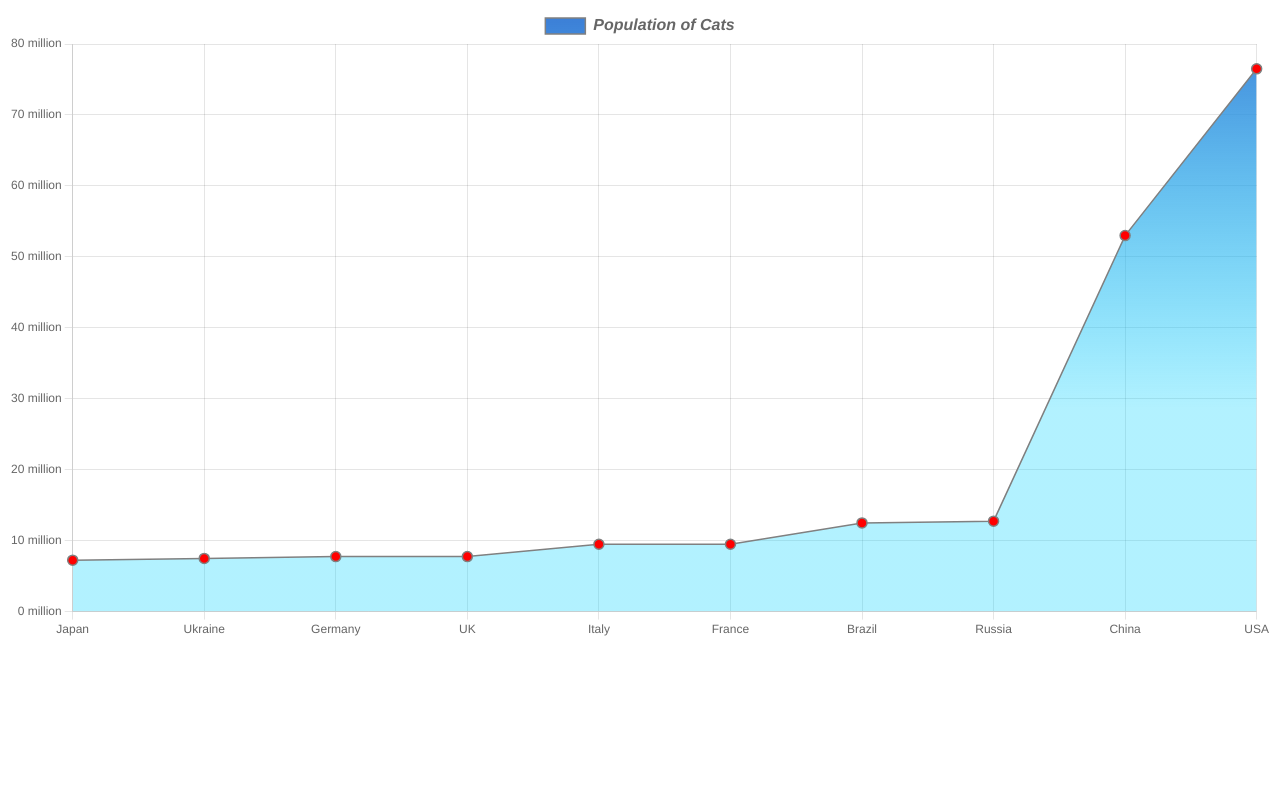
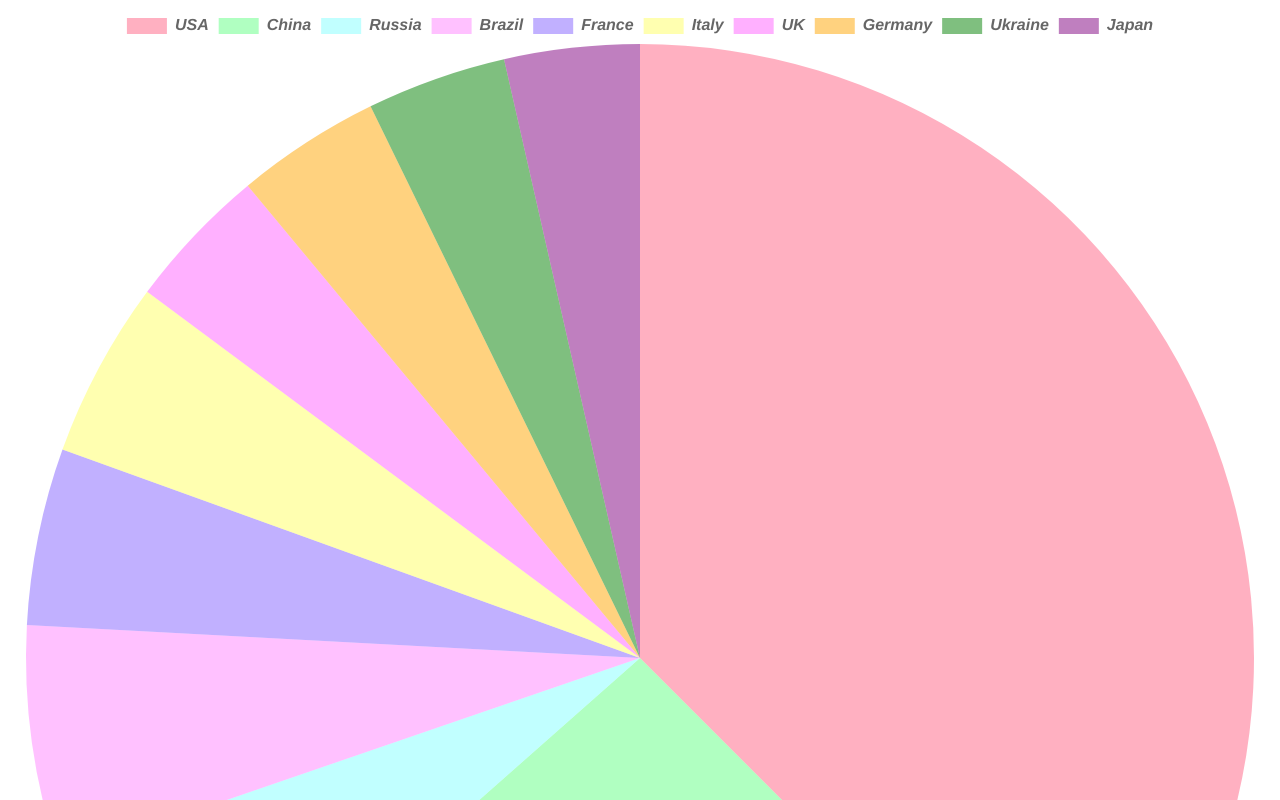
Before and after one commit to Michael-Heeter/Hackathon, a plain HTML site: page index.html in a window 1280 px wide. Shown: the top 800 px of the page. Drawn offline with nearby package versions, Linux system fonts and the light colour scheme.

Commit message:
Final for Presentation

```diff
--- a/index.html
+++ b/index.html
@@ -4,7 +4,7 @@
   <script src="https://cdn.jsdelivr.net/npm/chart.js"></script>
   <link rel="'stylesheet" href="'main.css" />
 </head>
-<body>
+<body id="body">
   <div class='chart'><canvas id="myChart"></canvas></div>
 
   <script src="main.js"></script>
--- a/main.css
+++ /dev/null
@@ -1,12 +0,0 @@
-body{
-    display: flex;
-    align-items: center;
-    justify-content: center;
-    height: 100vh;
-}
-
-.chart{
-    position: relative;
-    width: 50vw;
-    height: 50vh;
-}
--- a/main.js
+++ b/main.js
@@ -1,39 +1,23 @@
-const aChart = document.getElementById('myChart').getContext('2d')
+const aChart = document.getElementById('myChart').getContext('2d');
 
-let gradient = aChart.createLinearGradient(0,0,0,400)
-gradient.addColorStop(0, 'rgba(58,123,213,1')
-gradient.addColorStop(1, 'rgba(0,210,255,0.3')
 
 const data = {
-  labels: ['Japan', 'Ukraine', 'Germany', 'UK','Italy','France','Brazil','Russia','China','USA'],
+  labels: ['Japan', 'Ukraine', 'Germany', 'UK','Italy','France','Brazil','Russia','China','USA'].reverse(),
   datasets: [{
     label: 'Population of Cats',
-    data: [7.25, 7.5, 7.75,7.75,9.5,9.5,12.5,12.75,53,76.5],
-    fill: true,
-    backgroundColor: gradient,
-    borderColor: 'grey',
-    pointBackgroundColor: 'red',
-    borderWidth: 1.5,
+    data: [7250000, 7500000, 7750000,7750000,9500000,9500000,12500000,12750000,53000000,76500000].reverse(),
+    backgroundColor: ['rgba(255, 99, 132, 0.5)','rgba(99,255,132,0.5)','rgba(132,255,255,0.5)','rgba(255,132,255,0.5)','rgba(132,99,255,0.5)','rgba(255,255,99,0.5)','rgba(255,99,255,0.5)','rgba(255,165,0,0.5)','rgba(0,128,0,0.5)','rgba(128,0,128,0.5)'],
+    borderWidth: 0,
     borderJoinStyle: 'miter'
   }]
 };
 
 const myChart = new Chart(aChart, {
-  type: 'line',
+  type: 'pie',
   data: data,
   options: {
-    radius: 5,
-    hitRadius: 60,
+
     responsive: true,
-    scales:{
-        y:{
-            ticks:{
-                callback: function(value){
-                    return value + ' million';
-                }
-            }
-        }
-    },
     plugins:{
         legend:{
             labels:{
```
